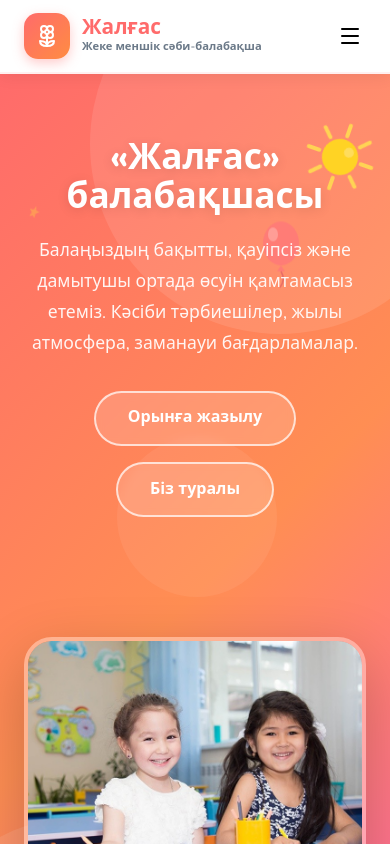
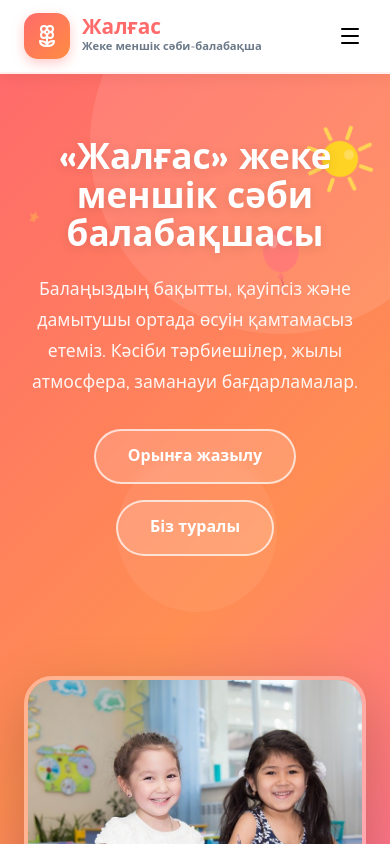
Before and after one commit to DosZhan0041/zhalgas-sad, a React (Vite) app: page / in a window 390 px wide. Shown: the top 844 px of the page. Built offline with nearby package versions, Linux system fonts and the light colour scheme.

Commit message:
change phone number

```diff
--- a/index.html
+++ b/index.html
@@ -5,7 +5,7 @@
     <link rel="icon" type="image/svg+xml" href="/favicon.svg" />
     <meta name="viewport" content="width=device-width, initial-scale=1.0" />
     <meta name="description" content="«Жалғас» жеке меншік сәби-балабақшасы" />
-    <title>«Жалғас» балабақшасы</title>
+    <title>«Жалғас» жеке меншік сәби-балабақшасы</title>
     <link rel="preconnect" href="https://fonts.googleapis.com" />
     <link rel="preconnect" href="https://fonts.gstatic.com" crossorigin />
     <link href="https://fonts.googleapis.com/css2?family=Nunito:wght@400;500;600;700;800;900&display=swap" rel="stylesheet" />
--- a/src/components/Footer.tsx
+++ b/src/components/Footer.tsx
@@ -70,11 +70,11 @@ export default function Footer() {
           </div>
           <div className="footer-contact-item">
             <Phone size={15} />
-            <a href="tel:77234424467">8-723-4-424467</a>
+            <a href="tel:77715497112">+7-771-549-71-12</a>
           </div>
           <div className="footer-contact-item">
             <MessageCircle size={15} />
-            <a href="https://wa.me/77234424467">WhatsApp</a>
+            <a href="https://wa.me/77715497112">WhatsApp</a>
           </div>
           <div className="footer-contact-item">
             <Mail size={15} />
--- a/src/pages/About.tsx
+++ b/src/pages/About.tsx
@@ -80,7 +80,7 @@ export default function About() {
       >
         <div className="container">
           <h1>Біз туралы</h1>
-          <p>«Жалғас» балабақшасының миссиясы және құндылықтары</p>
+          <p>«Жалғас» жеке меншік балабақшасының миссиясы және құндылықтары</p>
         </div>
       </section>
 
--- a/src/pages/Admission.tsx
+++ b/src/pages/Admission.tsx
@@ -60,13 +60,13 @@ export default function Admission() {
                 Байланыс арқылы жазылу
               </h3>
               <div className="contact-options">
-                <a href="tel:77234424467" className="contact-option">
+                <a href="tel:77715497112" className="contact-option">
                   <div className="ic ic-sm ic-coral" style={{ width: 40, height: 40 }}><Phone size={18} /></div>
-                  <div><strong>Телефон</strong><p>8-723-4-424467</p></div>
+                  <div><strong>Телефон</strong><p>+7-771-549-71-12</p></div>
                 </a>
-                <a href="https://wa.me/77234424467" className="contact-option">
+                <a href="https://wa.me/77715497112" className="contact-option">
                   <div className="ic ic-sm ic-green" style={{ width: 40, height: 40 }}><MessageCircle size={18} /></div>
-                  <div><strong>WhatsApp</strong><p>8-723-4-424467</p></div>
+                  <div><strong>WhatsApp</strong><p>+7-771-549-71-12</p></div>
                 </a>
               </div>
             </div>
--- a/src/pages/Contact.tsx
+++ b/src/pages/Contact.tsx
@@ -51,7 +51,7 @@ export default function Contact() {
                   </div>
                   <div>
                     <h3>Телефон</h3>
-                    <a href="tel:77234424467">+7-723-442-44-67</a>
+                    <a href="tel:77715497112">+7-771-549-71-12</a>
                     <br />
                   </div>
                 </div>
@@ -64,7 +64,7 @@ export default function Contact() {
                   </div>
                   <div>
                     <h3>WhatsApp</h3>
-                    <a href="https://wa.me/77234424467">+7-723-442-44-67</a>
+                    <a href="https://wa.me/77715497112">+7-771-549-71-12</a>
                     <p
                       style={{
                         fontSize: "0.82rem",
--- a/src/pages/Home.tsx
+++ b/src/pages/Home.tsx
@@ -459,7 +459,7 @@ export default function Home() {
           <div className="hero-grid">
             {/* Left — text */}
             <div className="hero-content">
-              <h1>«Жалғас» балабақшасы</h1>
+              <h1>«Жалғас» жеке меншік сәби балабақшасы</h1>
               <p className="hero-subtitle">
                 Балаңыздың бақытты, қауіпсіз және дамытушы ортада өсуін
                 қамтамасыз етеміз. Кәсіби тәрбиешілер, жылы атмосфера, заманауи
```
